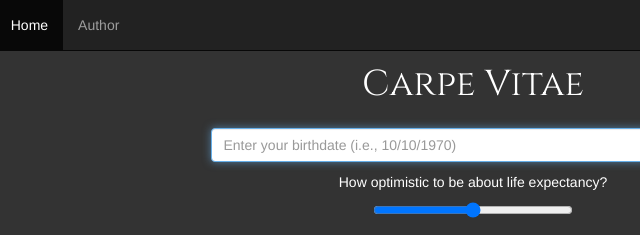
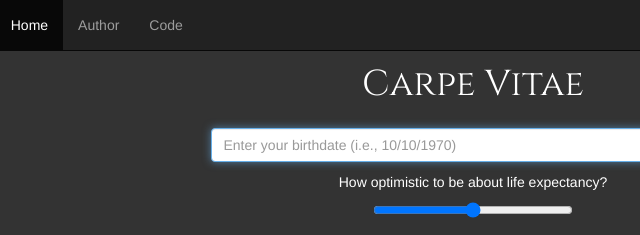
Before and after one commit to kylebakerio/carpe-vitae, a website: page index.html in a window 1280 px wide. Shown: the top 235 px of the page, 184-824 px from the left. Drawn offline with nearby package versions, Linux system fonts and the light colour scheme.

Commit message:
nav bar links: author and code

```diff
--- a/index.html
+++ b/index.html
@@ -41,6 +41,7 @@
             <li class="active"><a href="index.html">Home</a></li>
             <!-- <li><a href="about.html">About</a></li> -->
             <li><a href="http://kylebaker.io">Author</a></li>
+            <li><a href="https://gitlab.com/finetype/carpe-vitae">Code</a></li>
           </ul>
         </div><!--/.nav-collapse -->
       </div>
```
